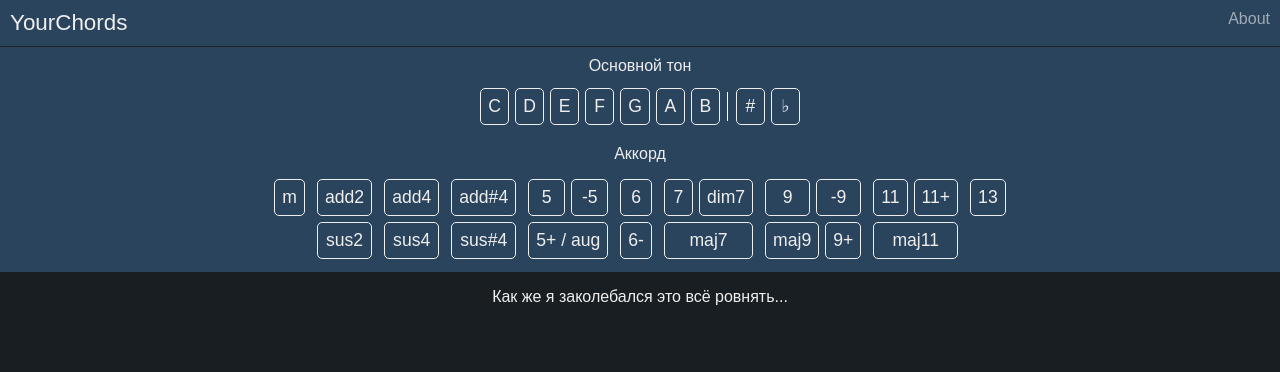
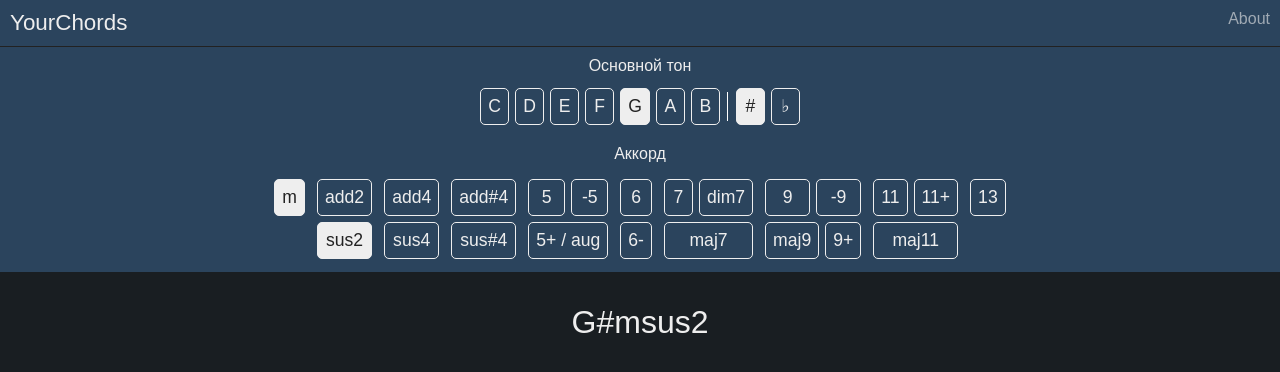
Before and after one commit to MaxMukovin/ChordsGenerator, a Vue app in the folder ChordsGeneratorAPP/: page / in a window 1280 px wide. Shown: the top 372 px of the page. Built offline with nearby package versions, Linux system fonts and the light colour scheme.

Commit message:
add logic and relations between components

```diff
--- a/ChordsGeneratorAPP/src/App.vue
+++ b/ChordsGeneratorAPP/src/App.vue
@@ -1,15 +1,62 @@
-<script setup>
+<template>
+  <HeaderComp/>
+  <ControlPanel
+    v-bind:currentChord="currentChord"
+    v-on:changeTone="changeTone"
+    v-on:changeAccidentals="changeAccidentals"
+    v-on:changeMinor="changeMinor"
+    v-on:changeChord="changeChord"
+  />
+  <Instruments
+    v-bind:currentChord="currentChord"
+  />
+</template>
+
+<script>
 import HeaderComp from './components/HeaderComp.vue'
 import ControlPanel from './components/ControlPanel.vue'
 import Instruments from './components/Instruments.vue'
+
+export default {
+  name: "app",
+  components: {
+    HeaderComp,
+    ControlPanel,
+    Instruments
+  },
+  props: {},
+  data() {
+    return {
+      currentChord: {tone: "G", accidental: "#", minor: true, chord: "sus2"}
+    }
+  },
+  methods: {
+    changeTone(param) {
+      this.currentChord.tone = param
+    },
+
+    changeAccidentals(param) {
+      if (this.currentChord.accidental == param) {
+        this.currentChord.accidental = ''
+      } else {
+        this.currentChord.accidental = param
+      }
+    },
+    changeMinor(param) {
+      if (this.currentChord.minor) {
+        this.currentChord.minor = false
+      } else {
+        this.currentChord.minor = true
+      }
+    },
+    changeChord(param) {
+      this.currentChord.chord = param
+    },
+  },
+  computed: {}
+}
+
 </script>
-
-<template>
-  <HeaderComp/>
-  <ControlPanel/>
-  <Instruments/>
-</template>
-
 <style>
 body {
   margin: 0;
--- a/ChordsGeneratorAPP/src/components/ControlPanel.vue
+++ b/ChordsGeneratorAPP/src/components/ControlPanel.vue
@@ -2,92 +2,151 @@
   <div class="main nightMode">
     <div class="Title">Основной тон</div>
     <div class="ButtonsGroup">
+
       <button type="button" class="button nightMode"
-      v-for="n in notes.tones">{{n}}</button>
+      v-for="n in notes.tones"
+      :class="{'active':n==this.currentChord.tone}"
+      @click="changeTone(n)"
+      >{{n}}</button>
+
       <div class="sep"></div>
+
       <button type="button" class="button nightMode"
-      v-for="n in notes.accidentals">{{n}}</button>
+      v-for="n in notes.accidentals"
+      :class="{'active':n==this.currentChord.accidental}"
+      @click="changeAccidentals(n)"
+      >{{n}}</button>
+
     </div>
     <div class="Title">Аккорд</div>
 
     <div class="ButtonsGroup">
-<!-- Минорный аккорд -->
+
       <div class="vertical">
         <button type="button" class="button nightMode"
-        v-for="n in chords.minor">{{n}}</button>
-      </div>
-<!-- Ступень 2 -->
-      <div class="vertical"><button type="button" class="button nightMode"
-        v-for="n in chords.step2">{{n}}</button>
-      </div>
-<!-- Ступень 4 -->
-      <div class="vertical"><button type="button" class="button nightMode"
-        v-for="n in chords.step4[0]">{{n}}</button>
+        v-for="n in chords.minor"
+        :class="{'active':this.currentChord.minor}"
+        @click="changeMinor(n)"
+        >{{n}}</button>
       </div>
 
       <div class="vertical"><button type="button" class="button nightMode"
-        v-for="n in chords.step4[1]">{{n}}</button>
+        v-for="n in chords.step2"
+        :class="{'active':n==this.currentChord.chord}"
+        @click="changeChord(n)"
+        >{{n}}</button>
       </div>
-<!-- Ступень 5 -->
+
+      <div class="vertical"><button type="button" class="button nightMode"
+        v-for="n in chords.step4[0]"
+        :class="{'active':n==this.currentChord.chord}"
+        @click="changeChord(n)"
+        >{{n}}</button>
+      </div>
+
+      <div class="vertical"><button type="button" class="button nightMode"
+        v-for="n in chords.step4[1]"
+        :class="{'active':n==this.currentChord.chord}"
+        @click="changeChord(n)"
+        >{{n}}</button>
+      </div>
+
       <div class="vertical">
         <div class="horizontal">
           <button type="button" class="button nightMode wider43"
-          v-for="n in chords.step5[0]">{{n}}</button>
+          v-for="n in chords.step5[0]"
+          :class="{'active':n==this.currentChord.chord}"
+          @click="changeChord(n)"
+          >{{n}}</button>
         </div>
         <button type="button" class="button nightMode"
-        v-for="n in chords.step5[1]">{{n}}</button>
+        v-for="n in chords.step5[1]"
+        :class="{'active':n==this.currentChord.chord}"
+        @click="changeChord(n)"
+        >{{n}}</button>
       </div>
-<!-- ступень 6 -->
+
       <div class="vertical"><button type="button" class="button nightMode"
-        v-for="n in chords.step6">{{n}}</button>
+        v-for="n in chords.step6"
+        :class="{'active':n==this.currentChord.chord}"
+        @click="changeChord(n)"
+        >{{n}}</button>
       </div>
-<!-- Ступень 7 -->
+
       <div class="vertical">
         <div>
           <button type="button" class="button nightMode"
-          v-for="n in chords.step7[0]">{{n}}</button>
+          v-for="n in chords.step7[0]"
+          :class="{'active':n==this.currentChord.chord}"
+          @click="changeChord(n)"
+          >{{n}}</button>
         </div>
         <button type="button" class="button nightMode"
-        v-for="n in chords.step7[1]">{{n}}</button>
+        v-for="n in chords.step7[1]"
+        :class="{'active':n==this.currentChord.chord}"
+        @click="changeChord(n)"
+        >{{n}}</button>
       </div>
-<!-- Ступень 9 -->
+
       <div class="vertical">
         <div class="horizontal">
           <button type="button" class="button nightMode wider44"
-          v-for="n in chords.step9[0]">{{n}}</button>
+          v-for="n in chords.step9[0]"
+          :class="{'active':n==this.currentChord.chord}"
+          @click="changeChord(n)"
+          >{{n}}</button>
         </div>
         <div>
           <button type="button" class="button nightMode"
-          v-for="n in chords.step9[1]">{{n}}</button>
+          v-for="n in chords.step9[1]"
+          :class="{'active':n==this.currentChord.chord}"
+          @click="changeChord(n)"
+          >{{n}}</button>
         </div>
       </div>
-<!-- Ступень 11 -->
+
       <div class="vertical">
         <div>
           <button type="button" class="button nightMode"
-          v-for="n in chords.step11[0]">{{n}}</button>
+          v-for="n in chords.step11[0]"
+          :class="{'active':n==this.currentChord.chord}"
+          @click="changeChord(n)"
+          >{{n}}</button>
         </div>
         <button type="button" class="button nightMode"
-        v-for="n in chords.step11[1]">{{n}}</button>
+        v-for="n in chords.step11[1]"
+        :class="{'active':n==this.currentChord.chord}"
+        @click="changeChord(n)"
+        >{{n}}</button>
       </div>
-<!-- Ступень 13 -->
+
       <div class="vertical">
         <button type="button" class="button nightMode"
-        v-for="n in chords.step13">{{n}}</button>
+        v-for="n in chords.step13"
+        :class="{'active':n==this.currentChord.chord}"
+        @click="changeChord(n)"
+        >{{n}}</button>
+      </div>
     </div>
 
-
-    </div>
   </div>
 </template>
 
-
-<script setup>
-  var notes = {
+<script>
+export default {
+  name: "control",
+  components: {},
+  props: {
+    currentChord: {}
+  },
+  data() {
+    return {
+      state: false,
+      notes : {
         tones: ['C','D','E','F','G','A','B'],
         accidentals: ['#','♭']
-  };
-  var chords = {
+      },
+      chords : {
         minor: ["m"],
         step2: ["add2","sus2"],
         step4: [["add4","sus4"],["add#4","sus#4"]],
@@ -97,6 +156,31 @@
         step9: [["9","-9"],["maj9","9+"]],
         step11: [["11","11+"],["maj11"]],
         step13: ["13"]
+      },
+    }
+  },
+  methods: {
+    changeTone: function(param) {
+      this.$emit('changeTone', param);
+    },
+    changeAccidentals: function(param) {
+      this.$emit('changeAccidentals', param);
+    },
+    changeMinor: function(param) {
+      this.$emit('changeMinor', param);
+    },
+    changeChord: function(param) {
+      this.$emit('changeChord', param);
+    },
+  },
+  computed: {
+    isActive: function() {
+      // if (stis.state == this.currentChord.tone) {
+        this.state = true
+      // }
+      return this.state
+    }
+  }
 }
 </script>
 
@@ -135,8 +219,15 @@
   padding: 7px;
   min-width: 29px;
 }
+.active {
+  background: #eee;
+  color: #222;
+}
 .button:hover{
   background: rgba(255,255,255,0.1);
+}
+.active:hover{
+  background: rgba(255,255,255,0.7);
 }
 .vertical {
   display: flex;
--- a/ChordsGeneratorAPP/src/components/Guitar.vue
+++ b/ChordsGeneratorAPP/src/components/Guitar.vue
@@ -5,7 +5,7 @@
 </template>
 
 
-<script setup>
+<script>
 
 
 </script>
--- a/ChordsGeneratorAPP/src/components/HeaderComp.vue
+++ b/ChordsGeneratorAPP/src/components/HeaderComp.vue
@@ -6,7 +6,7 @@
 </template>
 
 
-<script setup>
+<script>
 
 </script>
 
--- a/ChordsGeneratorAPP/src/components/Instruments.vue
+++ b/ChordsGeneratorAPP/src/components/Instruments.vue
@@ -1,21 +1,56 @@
 <template>
-  <div class="main">
-    <p>Как же я заколебался это всё ровнять...</p>
-    <!-- <Piano/> <p>or</p>
-    <Guitar/> -->
+  <div class="chord">
+    <p>{{textChord}}</p>
   </div>
 </template>
 
 
-<script setup>
+<script>
 import Piano from './Piano.vue'
 import Guitar from './Guitar.vue'
+
+export default {
+  name: "instrument",
+  components: {
+    Piano,
+    Guitar
+  },
+  props: {
+    currentChord: {}
+  },
+  data() {
+    return {
+    }
+  },
+  computed: {
+    textChord: function () {
+      var tone = this.currentChord.tone
+      var accidental = this.currentChord.accidental
+      var minor = this.currentChord.minor
+      var chord = this.currentChord.chord
+
+      if (accidental == "0") {
+        accidental = "";
+      }
+      if (minor == true) {
+        minor = "m";
+      } else {
+        minor = "";
+      }
+      return `${tone}${accidental}${minor}${chord}`
+    }
+  }
+}
+
+
+
 
 </script>
 
 
 <style scoped>
-.main{
+.chord{
+  font-size: 2em;
   float: left;
   height: 63vh;
   width: 100%;
--- a/ChordsGeneratorAPP/src/components/Piano.vue
+++ b/ChordsGeneratorAPP/src/components/Piano.vue
@@ -5,7 +5,7 @@
 </template>
 
 
-<script setup>
+<script>
 
 
 </script>
```
Lines whose indentation alone changed are shown as unchanged.
